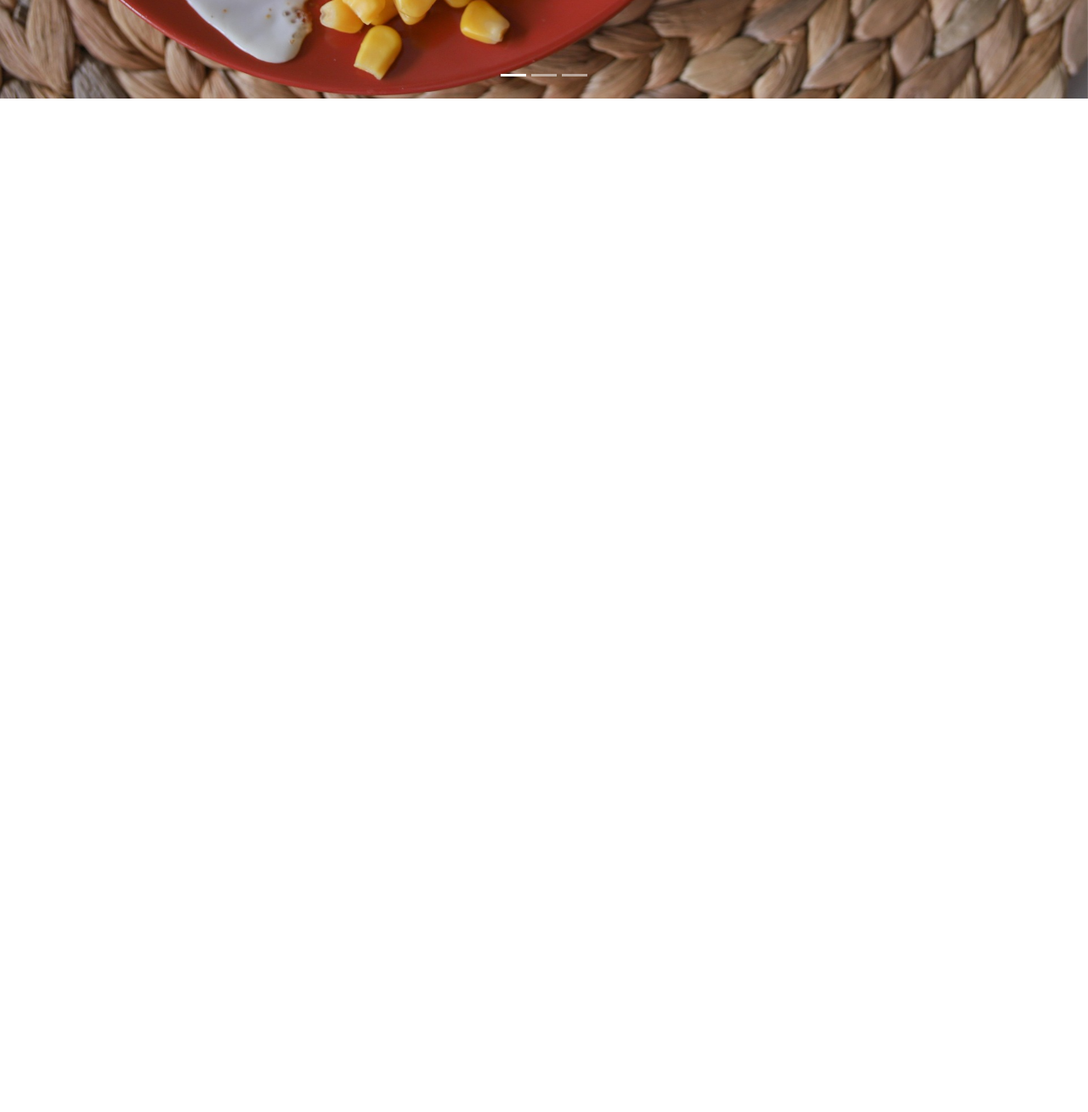
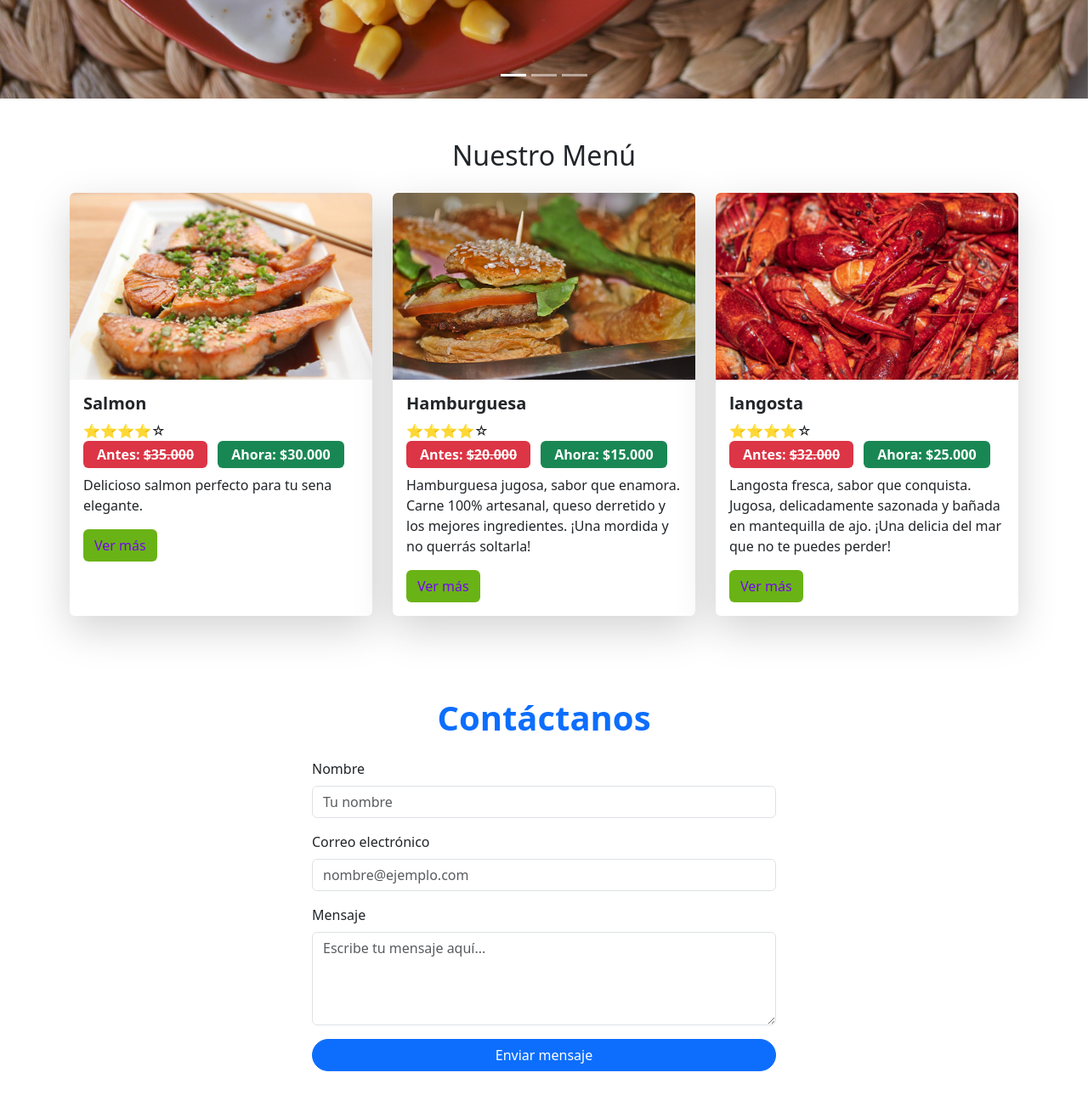
Before and after one commit to Bethzy170/saz-n-jaguero, a plain HTML site: page index.html in a window 1280 px wide. Shown: the part 827-2136 px from the top of the page at 85% size. Before the commit the page ends 943 px from the top, so only its background shows below. Drawn offline with nearby package versions, Linux system fonts and the light colour scheme.

Commit message:
sazon jaguero
pagian de sazon jaguero

```diff
--- a/index.html
+++ b/index.html
@@ -62,7 +62,169 @@
     <span class="visually-hidden">Next</span>
   </button>
 </div>
+<!-- inicio cards -->
+ <!-- Tarjetas -->
+    <section id="menu" class="py-5">
+      <div class="container">
+        <h2 class="text-center mb-4">Nuestro Menú</h2>
+        <div class="row g-4">
+          <!-- Tarjeta 1 -->
+          <div class="col-md-4">
+            <div class="card h-100 shadow-lg border-0">
+              <img
+                src="img/food-712665_1920.jpg"
+                class="card-img-top rounded-top"
+                alt="Pizza Pepperoni"
+                style="height: 220px; object-fit: cover; width: 100%"
+              />
+              <div class="card-body">
+                <h5 class="card-title fw-bold">Salmon</h5>
+                <div class="rating">⭐⭐⭐⭐☆</div>
+                <span
+                  class="badge bg-danger text-white mb-2 px-3 py-2 fs-6 me-2"
+                >
+                  Antes:
+                  <span class="fw-bold text-white text-decoration-line-through"
+                    >$35.000</span
+                  >
+                </span>
+                <span class="badge bg-success text-white mb-2 px-3 py-2 fs-6">
+                  Ahora: <span class="fw-bold text-white">$30.000</span>
+                </span>
+                <p class="card-text">
+                  Delicioso salmon perfecto para tu sena elegante.
+                </p>
+                <a href="#" class="btn boton-menu">Ver más</a>
+              </div>
+            </div>
+          </div>
+          <!-- Tarjeta 2 -->
+          <div class="col-md-4">
+            <div class="card h-100 shadow-lg border-0">
+              <img
+                src="img/burger-1334176_1920.jpg"
+                class="card-img-top rounded-top"
+                alt="Hamburguesa"
+                style="height: 220px; object-fit: cover; width: 100%"
+              />
+              <div class="card-body">
+                <h5 class="card-title fw-bold">Hamburguesa </h5>
+                <div class="rating">⭐⭐⭐⭐☆</div>
+                <span
+                  class="badge bg-danger text-white mb-2 px-3 py-2 fs-6 me-2"
+                >
+                  Antes:
+                  <span class="fw-bold text-white text-decoration-line-through"
+                    >$20.000</span
+                  >
+                </span>
+                <span class="badge bg-success text-white mb-2 px-3 py-2 fs-6">
+                  Ahora: <span class="fw-bold text-white">$15.000</span>
+                </span>
+                <p class="card-text">
+                  Hamburguesa jugosa, sabor que enamora.
+Carne 100% artesanal, queso derretido y los mejores ingredientes. ¡Una mordida y no querrás soltarla!
+                </p>
+                <a href="#" class="btn boton-menu">Ver más</a>
+              </div>
+            </div>
+          </div>
+          <!-- Tarjeta 3 -->
+          <div class="col-md-4">
+            <div class="card h-100 shadow-lg border-0">
+              <img
+                src="img/lobster-4827704_1920.jpg"
+                class="card-img-top rounded-top"
+                alt="Ensalada César"
+                style="height: 220px; object-fit: cover; width: 100%"
+              />
+              <div class="card-body">
+                <h5 class="card-title fw-bold">langosta</h5>
+                <div class="rating">⭐⭐⭐⭐☆</div>
+                <span
+                  class="badge bg-danger text-white mb-2 px-3 py-2 fs-6 me-2"
+                >
+                  Antes:
+                  <span class="fw-bold text-white text-decoration-line-through"
+                    >$32.000</span
+                  >
+                </span>
+                <span class="badge bg-success text-white mb-2 px-3 py-2 fs-6">
+                  Ahora: <span class="fw-bold text-white">$25.000</span>
+                </span>
+                <p class="card-text">
+                  Langosta fresca, sabor que conquista.
+Jugosa, delicadamente sazonada y bañada en mantequilla de ajo. ¡Una delicia del mar que no te puedes perder!
+                </p>
+                <a href="#" class="btn boton-menu">Ver más</a>
+              </div>
+            </div>
+          </div>
+        </div>
+      </div>
+    </section>
 
+    <!-- Formulario -->
+<section id="contacto" class="py-5 bg-white">
+  <div class="container">
+    <h2 class="text-center mb-4 display-6 fw-bold text-primary">
+      Contáctanos
+    </h2>
+
+    <div class="row justify-content-center">
+      <div class="col-md-8 col-lg-6">
+        <form>
+          <!-- Nombre -->
+          <div class="mb-3">
+            <label for="nombre" class="form-label">Nombre</label>
+            <input
+              type="text"
+              class="form-control"
+              id="nombre"
+              placeholder="Tu nombre"
+              required
+            />
+          </div>
+
+          <!-- Correo electrónico -->
+          <div class="mb-3">
+            <label for="email" class="form-label">Correo electrónico</label>
+            <input
+              type="email"
+              class="form-control"
+              id="email"
+              placeholder="nombre@ejemplo.com"
+              required
+            />
+          </div>
+
+          <!-- Mensaje -->
+          <div class="mb-3">
+            <label for="mensaje" class="form-label">Mensaje</label>
+            <textarea
+              class="form-control"
+              id="mensaje"
+              rows="4"
+              placeholder="Escribe tu mensaje aquí..."
+              required
+            ></textarea>
+          </div>
+
+          <!-- Botón -->
+          <div class="d-grid">
+            <button type="submit" class="btn btn-primary rounded-pill">
+              Enviar mensaje
+            </button>
+          </div>
+        </form>
+      </div>
+    </div>
+  </div>
+</section>
+     </section>
+
+
+                </div>
     <script src="https://cdn.jsdelivr.net/npm/bootstrap@5.3.6/dist/js/bootstrap.bundle.min.js" integrity="sha384-j1CDi7MgGQ12Z7Qab0qlWQ/Qqz24Gc6BM0thvEMVjHnfYGF0rmFCozFSxQBxwHKO" crossorigin="anonymous"></script>
   </body>
 </html>
--- a/styles.css
+++ b/styles.css
@@ -3,3 +3,11 @@
     height: auto;
     margin: 12px;
 }
+.boton-menu{
+    background-color: rgb(106, 179, 22);
+    color: rgb(116, 6, 241);
+
+}
+.boton-menu :hover{
+
+}
```
Also changed, not shown: img/burger-1334176_1920.jpg (added), img/food-712665_1920.jpg (added), img/lobster-4827704_1920.jpg (added).
